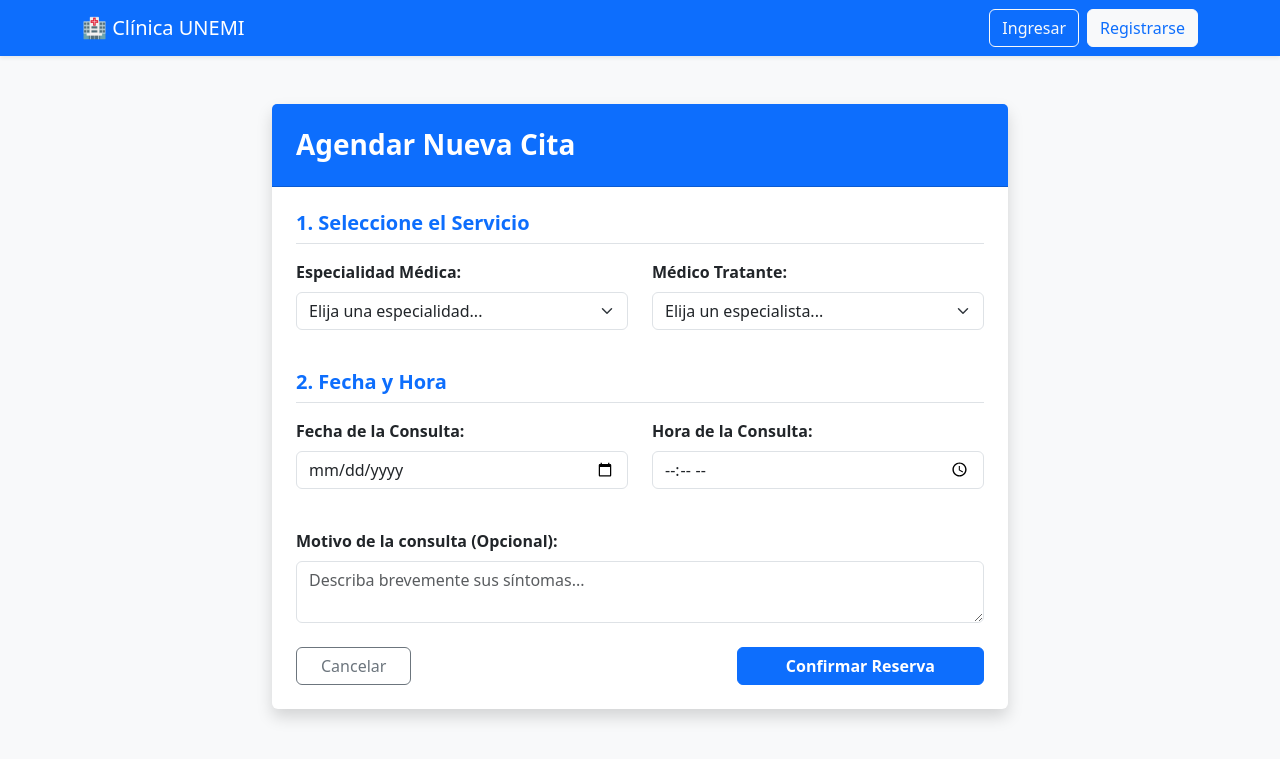
After one commit to jleonc32/sistema-citas-medicas-unemi, a Flask app: template backend/templates/agendar_cita.html in a window 1280 px wide. The commit adds this page. Shown: the top 759 px of the page. Run offline with Flask 3, Linux system fonts and the light colour scheme; the template is opened without the code that fills it, so the values that code supplies are empty.

Commit message:
feat: funcionalidad completa para agendar citas medicas en base de datos

```diff
--- a/backend/app.py
+++ b/backend/app.py
@@ -1,7 +1,7 @@
 # Importamos session, redirect y url_for
 from flask import render_template, request, session, redirect, url_for
 from conexion import app, db
-from modelos import Usuario, Paciente, Medico
+from modelos import Usuario, Paciente, Medico, Especialidad, Cita
 from werkzeug.security import generate_password_hash, check_password_hash
 
 # ==========================================
@@ -120,6 +120,49 @@ def perfil():
     else:
         return redirect(url_for('login'))
 
+# 6. RUTA PARA AGENDAR CITA MEDICA
+# ==========================================
+# RUTA: AGENDAR NUEVA CITA (PACIENTE)
+# ==========================================
+@app.route('/agendar', methods=['GET', 'POST'])
+def agendar_cita():
+    if 'id_usuario' in session and session.get('rol') == 'paciente':
+        if request.method == 'GET':
+            especialidades = Especialidad.query.all()
+            medicos = db.session.query(Medico, Usuario).join(Usuario, Medico.id_usuario == Usuario.id_usuario).all()
+            return render_template('agendar_cita.html', especialidades=especialidades, medicos=medicos)
+
+        if request.method == 'POST':
+            # 1. Atrapamos los datos que el usuario escribió en el HTML
+            medico_id = request.form['medico_id']
+            fecha = request.form['fecha']
+            hora = request.form['hora']
+            motivo = request.form['motivo']
+
+            # 2. Buscamos cuál es el 'id_paciente' del usuario que está conectado ahora mismo
+            paciente_actual = Paciente.query.filter_by(id_usuario=session['id_usuario']).first()
+
+            # 3. Armamos la nueva cita para la base de datos
+            nueva_cita = Cita(
+                paciente_id=paciente_actual.id_paciente,
+                medico_id=medico_id,
+                fecha=fecha,
+                hora=hora,
+                modalidad='Presencial', # Por defecto lo ponemos presencial por ahora
+                estado='Pendiente',
+                motivo_consulta=motivo
+            )
+
+            # 4. Guardamos en MySQL
+            db.session.add(nueva_cita)
+            db.session.commit()
+
+            # 5. Lo devolvemos al panel azul
+            return redirect(url_for('dashboard'))
+
+    else:
+        return redirect(url_for('login'))
+
 # ==========================================
 # ENCENDIDO DEL SERVIDOR
 # ==========================================
--- /dev/null
+++ b/backend/templates/agendar_cita.html
@@ -0,0 +1,66 @@
+{% extends "base.html" %}
+
+{% block content %}
+<div class="row justify-content-center mt-5">
+    <div class="col-md-8">
+        <div class="card shadow border-0">
+            <div class="card-header bg-primary text-white p-4">
+                <h3 class="mb-0 fw-bold"><i class="bi bi-calendar-plus"></i> Agendar Nueva Cita</h3>
+            </div>
+            <div class="card-body p-4">
+
+                <form action="/agendar" method="POST">
+
+                    <h5 class="fw-bold border-bottom pb-2 mb-3 text-primary">1. Seleccione el Servicio</h5>
+
+                    <div class="row mb-4">
+                        <div class="col-md-6 mb-3">
+                            <label class="form-label fw-semibold">Especialidad Médica:</label>
+                            <select class="form-select" name="especialidad_id" required>
+                                <option value="" disabled selected>Elija una especialidad...</option>
+                                {% for esp in especialidades %}
+                                    <option value="{{ esp.id_especialidad }}">{{ esp.nombre }}</option>
+                                {% endfor %}
+                            </select>
+                        </div>
+
+                        <div class="col-md-6 mb-3">
+                            <label class="form-label fw-semibold">Médico Tratante:</label>
+                            <select class="form-select" name="medico_id" required>
+                                <option value="" disabled selected>Elija un especialista...</option>
+                                {% for medico, usuario in medicos %}
+                                    <option value="{{ medico.id_medico }}">{{ usuario.nombre }}</option>
+                                {% endfor %}
+                            </select>
+                        </div>
+                    </div>
+
+                    <h5 class="fw-bold border-bottom pb-2 mb-3 text-primary">2. Fecha y Hora</h5>
+
+                    <div class="row mb-4">
+                        <div class="col-md-6 mb-3">
+                            <label class="form-label fw-semibold">Fecha de la Consulta:</label>
+                            <input type="date" class="form-control" name="fecha" required>
+                        </div>
+                        <div class="col-md-6 mb-3">
+                            <label class="form-label fw-semibold">Hora de la Consulta:</label>
+                            <input type="time" class="form-control" name="hora" required>
+                        </div>
+                    </div>
+
+                    <div class="mb-4">
+                        <label class="form-label fw-semibold">Motivo de la consulta (Opcional):</label>
+                        <textarea class="form-control" name="motivo" rows="2" placeholder="Describa brevemente sus síntomas..."></textarea>
+                    </div>
+
+                    <div class="d-flex justify-content-between mt-4">
+                        <a href="/dashboard" class="btn btn-outline-secondary px-4">Cancelar</a>
+                        <button type="submit" class="btn btn-primary px-5 fw-bold">Confirmar Reserva</button>
+                    </div>
+                </form>
+
+            </div>
+        </div>
+    </div>
+</div>
+{% endblock %}
--- a/backend/templates/dashboard.html
+++ b/backend/templates/dashboard.html
@@ -13,7 +13,7 @@
         <div class="card shadow-sm border-0 text-center p-4 h-100">
             <h4 class="fw-bold">Agendar Cita</h4>
             <p class="text-muted">Programa una nueva consulta virtual o presencial.</p>
-            <button class="btn btn-primary mt-auto" disabled>Próximamente</button>
+            <a href="/agendar" class="btn btn-primary mt-auto">Agendar Ahora</a>
         </div>
     </div>
     <div class="col-md-4 mb-4">
```
Also changed, not shown: backend/modelos.py (+7 -0 lines).
